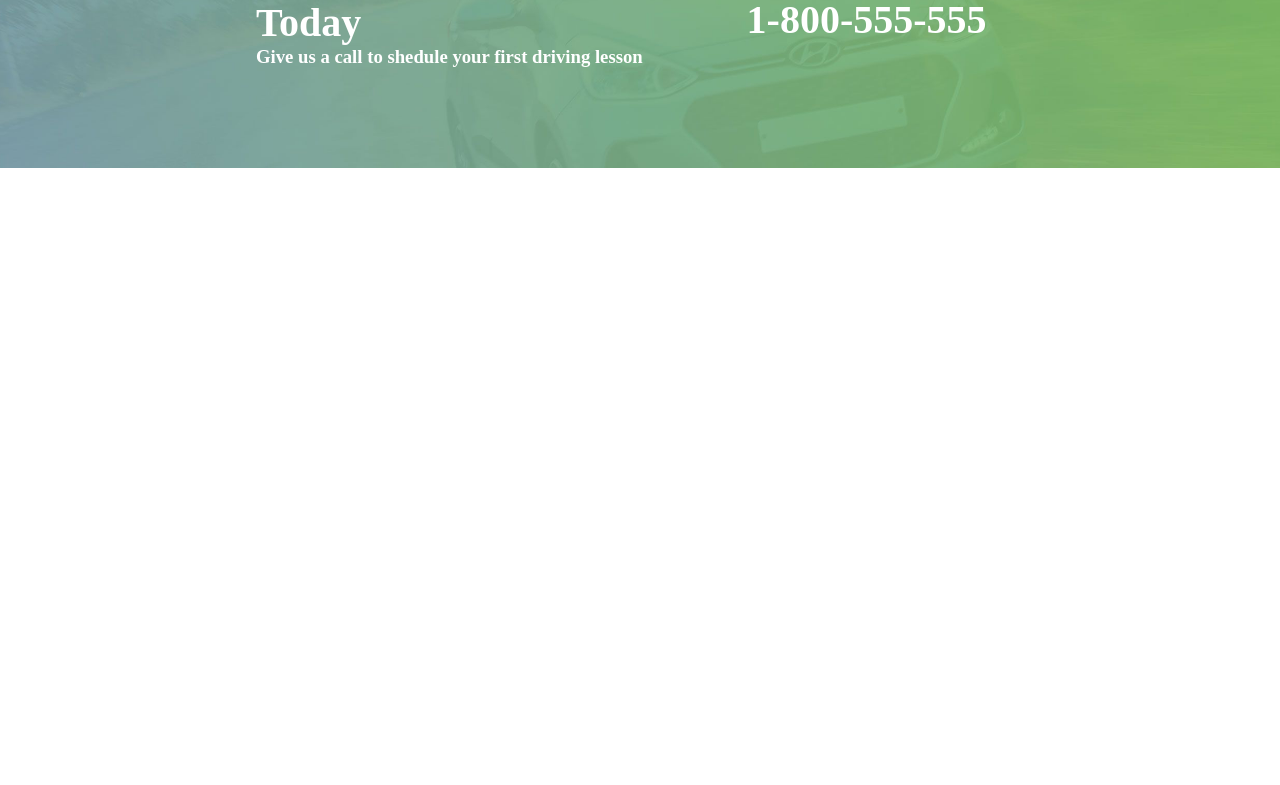
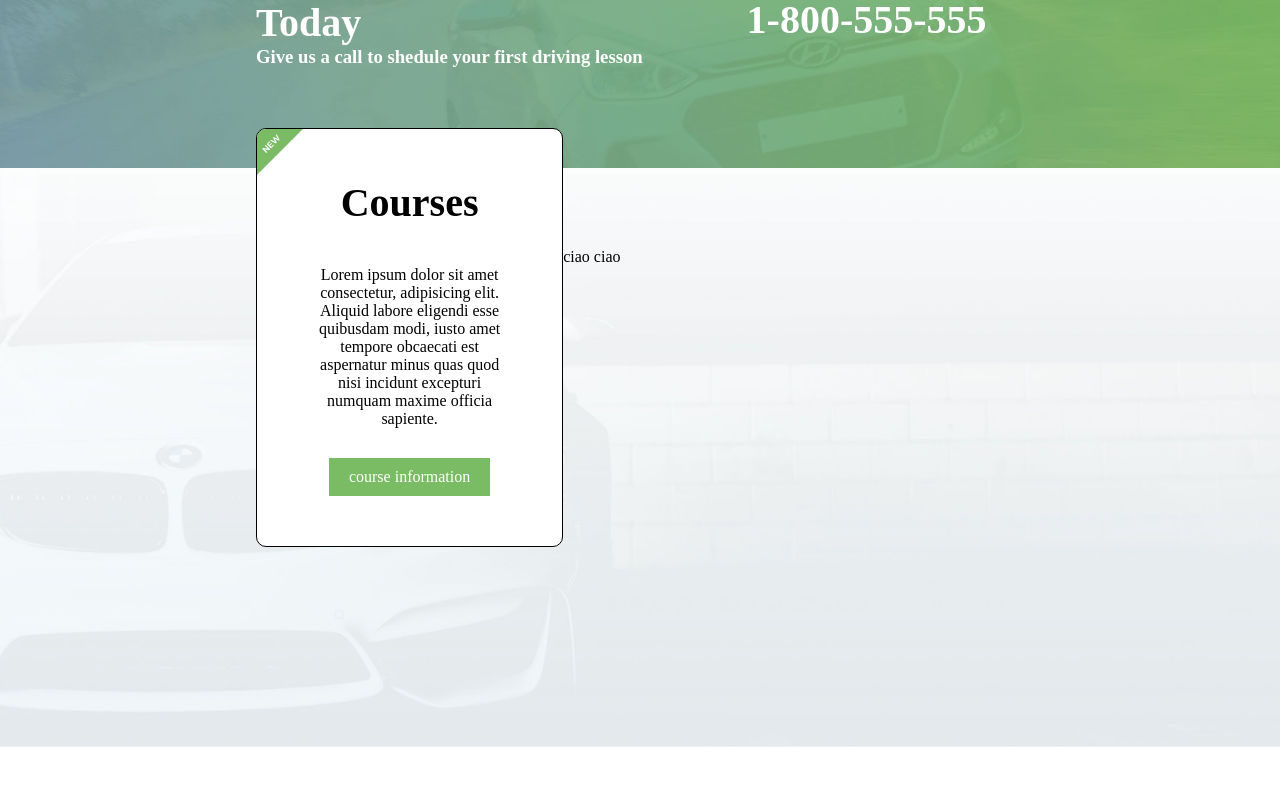
Before and after one commit to MatteoRuggieri2/proj-html-vuejs, a Vue app: page / in a window 1280 px wide. Shown: the part 1534-2319 px from the top of the page. Before the commit the page ends 1782 px from the top, so only its background shows below. Built offline with nearby package versions, Linux system fonts and the light colour scheme.

Commit message:
Creato course tab

```diff
--- a/src/App.vue
+++ b/src/App.vue
@@ -2,7 +2,7 @@
   <div id="app">
 
     <Header :headerLinks="headerLinksArray" />
-    <Main />
+    <Main :courses="coursesArray" />
 
   </div>
 </template>
@@ -50,6 +50,20 @@ export default {
           active: false,
           new: false
         }
+      ],
+      coursesArray: [
+        {
+          name: 'Pass Plus',
+          img: 'courses-passplus.jpg'
+        },
+        {
+          name: 'Intensive Course',
+          img: 'course-intensive.jpg'
+        },
+        {
+          name: 'Instructors',
+          img: 'courses-instructor.jpg'
+        },
       ]
     }
   }
--- a/src/components/Main.vue
+++ b/src/components/Main.vue
@@ -52,8 +52,26 @@
             </div>
 
             <!-- Courses -->
-            <div>
+            <div class="courses">
+                <div class="container">
+                    <div class="wrapper">
 
+                        <!-- Course Info Tab -->
+                        <div class="col-40">
+                            <div class="course-info-tab">
+                                <h2>Courses</h2>
+                                <p>Lorem ipsum dolor sit amet consectetur, adipisicing elit. Aliquid labore eligendi esse quibusdam modi, iusto amet tempore obcaecati est aspernatur minus quas quod nisi incidunt excepturi numquam maxime officia sapiente.</p>
+                                <a class="btn btn-primary" href="#">course information</a>
+                                <img class="new-tag-img" src="../assets/img/new-corner.jpg" alt="Tag 'New'">
+                            </div>
+                        </div>
+
+                        <!-- Courses -->
+                        <div class="col-60">
+                            <SingleCourse />
+                        </div>
+                    </div>
+                </div>
             </div>
 
         </section>
@@ -64,12 +82,17 @@
 
 <script>
 import FirstLessonRequest from "./FirstLessonRequest.vue";
+import SingleCourse from "./SingleCourse.vue";
 
 export default {
     name: 'Main',
     components: {
-        FirstLessonRequest
+        FirstLessonRequest,
+        SingleCourse
     },
+    props: {
+        courses: Array
+    }
 }
 </script>
 
@@ -154,6 +177,48 @@ export default {
                 }
             }
 
+            .courses {
+                padding: 80px 0;
+                background-image: url('../assets/img/promise-background.jpg');
+                background-size: cover;
+                background-position: bottom;
+                background-repeat: no-repeat;
+
+                .wrapper {
+                    display: flex;
+
+                    .course-info-tab {
+                        // margin: 50px 0;
+                        padding: 50px;
+                        text-align: center;
+                        background-color: white;
+                        border: 1px solid black;
+                        border-radius: 10px;
+                        overflow: hidden;
+                        position: relative;
+                        bottom: 120px;
+                        left: 0;
+
+                        h2 {
+                            margin-bottom: 40px;
+                            font-size: $section_title_font_size;
+                        }
+
+                        p {
+                            margin-bottom: 30px;
+                        }
+
+                        .new-tag-img {
+                            display: block;
+                            width: 15%;
+                            position: absolute;
+                            top: 0;
+                            left: 0;
+                        }
+                    }
+                }
+            }
+
         }
     }
 
--- /dev/null
+++ b/src/components/SingleCourse.vue
@@ -0,0 +1,16 @@
+<template>
+    <div>
+        ciao ciao
+    </div>
+</template>
+
+<script>
+export default {
+    name: 'SingleCourse'
+}
+</script>
+
+<style lang="scss" scoped>
+
+
+</style>
--- a/src/style/general.scss
+++ b/src/style/general.scss
@@ -12,8 +12,16 @@
     margin: 0 auto;
 }
 
+.col-40 {
+    width: 40%;
+}
+
 .col-45 {
     width: 45%;
+}
+
+.col-60 {
+    width: 60%;
 }
 
 section {
```
